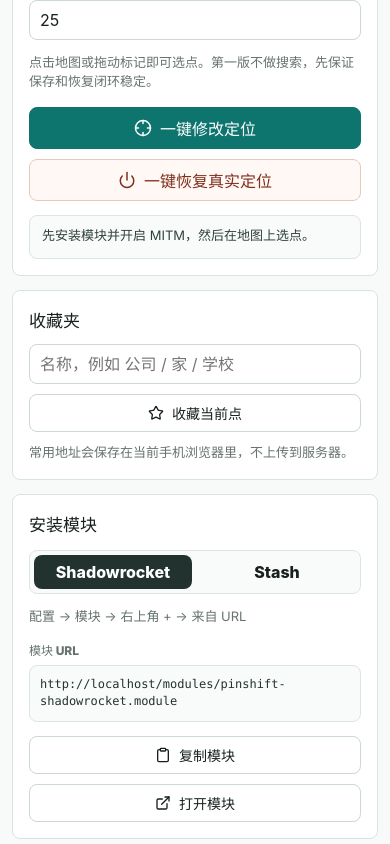
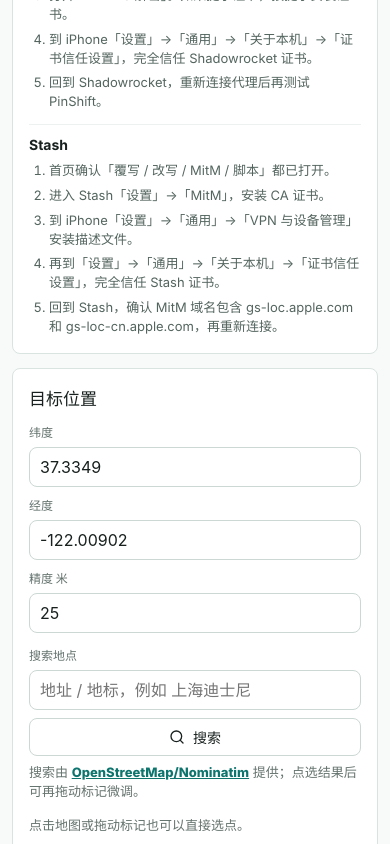
Before and after one commit to win223909/pinshift, a React (Vite) app: page / in a window 390 px wide. Shown: the part 940-1784 px from the top of the page. Built offline with nearby package versions, Linux system fonts and the light colour scheme.

Commit message:
Add proxy setup guide and map search

```diff
--- a/src/App.tsx
+++ b/src/App.tsx
@@ -1,6 +1,6 @@
-import { CheckCircle2, Clipboard, Crosshair, ExternalLink, LocateFixed, MapPin, Power, RefreshCcw, Star, Trash2, ShieldCheck } from "lucide-react";
+import { CheckCircle2, Clipboard, Crosshair, ExternalLink, LocateFixed, MapPin, Power, RefreshCcw, Search, Star, Trash2, ShieldCheck } from "lucide-react";
 import L from "leaflet";
-import type { ReactNode } from "react";
+import type { FormEvent, ReactNode } from "react";
 import { useEffect, useMemo, useRef, useState } from "react";
 
 type ClientId = "shadowrocket" | "stash";
@@ -15,6 +15,14 @@
   id: string;
   name: string;
   createdAt: string;
+};
+
+type SearchResult = {
+  place_id?: number;
+  display_name: string;
+  lat: string;
+  lon: string;
+  type?: string;
 };
 
 type StatusPayload = {
@@ -36,13 +44,13 @@
     id: "shadowrocket",
     name: "Shadowrocket",
     moduleFile: "pinshift-shadowrocket.module",
-    importHint: "配置 -> 模块 -> 右上角 + -> 来自 URL",
+    importHint: "配置 → 模块 → 右上角 + → 来自 URL",
   },
   {
     id: "stash",
     name: "Stash",
     moduleFile: "pinshift-stash.stoverride",
-    importHint: "覆写 -> 安装覆写 -> 粘贴 URL；首页打开 覆写 / 改写 / MitM / 脚本",
+    importHint: "覆写 → 安装覆写 → 粘贴 URL；首页打开 覆写 / 改写 / MitM / 脚本",
   },
 ];
 
@@ -62,6 +70,10 @@
   const [currentLocation, setCurrentLocation] = useState<Pin | null>(null);
   const [favorites, setFavorites] = useState<Favorite[]>(() => readFavorites());
   const [favoriteName, setFavoriteName] = useState("");
+  const [searchQuery, setSearchQuery] = useState("");
+  const [searchResults, setSearchResults] = useState<SearchResult[]>([]);
+  const [searchMessage, setSearchMessage] = useState("");
+  const [searchBusy, setSearchBusy] = useState(false);
   const [clientId, setClientId] = useState<ClientId>("shadowrocket");
   const [status, setStatus] = useState<StatusPayload | null>(null);
   const [message, setMessage] = useState(urlPin ? "已从链接导入坐标，可以直接保存或加入收藏。" : "先安装模块并开启 MITM，然后在地图上选点。");
@@ -72,6 +84,7 @@
   const mapRef = useRef<L.Map | null>(null);
   const markerRef = useRef<L.Marker | null>(null);
   const currentMarkerRef = useRef<L.Marker | null>(null);
+  const lastSearchAtRef = useRef(0);
 
   const baseUrl = useMemo(() => window.location.origin + normalizedBasePath(), []);
   const selectedClient = clients.find((client) => client.id === clientId) || clients[0];
@@ -220,6 +233,60 @@
     setFavorites((current) => current.filter((favorite) => favorite.id !== id));
   }
 
+  async function searchPlaces(event: FormEvent<HTMLFormElement>) {
+    event.preventDefault();
+    const query = searchQuery.trim();
+    if (!query) {
+      setSearchResults([]);
+      setSearchMessage("请输入要搜索的地点或地址。");
+      return;
+    }
+
+    setSearchBusy(true);
+    setSearchMessage("正在搜索...");
+    try {
+      const now = Date.now();
+      if (now - lastSearchAtRef.current < 1100) {
+        setSearchMessage("搜索太快了，等 1 秒再试。");
+        return;
+      }
+      lastSearchAtRef.current = now;
+      const params = new URLSearchParams({
+        q: query,
+        format: "jsonv2",
+        addressdetails: "1",
+        limit: "6",
+        "accept-language": "zh-CN",
+      });
+      const response = await fetch(`https://nominatim.openstreetmap.org/search?${params.toString()}`, {
+        headers: { Accept: "application/json" },
+      });
+      if (!response.ok) throw new Error(`HTTP ${response.status}`);
+      const data = (await response.json()) as SearchResult[];
+      const results = data.filter((item) => Number.isFinite(Number(item.lat)) && Number.isFinite(Number(item.lon)));
+      setSearchResults(results);
+      setSearchMessage(results.length ? `找到 ${results.length} 个结果，点选后会移动地图。` : "没有找到匹配地点，换个关键词试试。");
+    } catch (error) {
+      const detail = error instanceof Error ? error.message : String(error);
+      setSearchResults([]);
+      setSearchMessage(`搜索失败：${detail}`);
+    } finally {
+      setSearchBusy(false);
+    }
+  }
+
+  function applySearchResult(result: SearchResult) {
+    const next = {
+      latitude: normalizeLatitude(Number(result.lat)),
+      longitude: normalizeLongitude(Number(result.lon)),
+      accuracy: pin.accuracy,
+    };
+    setTargetPin(next);
+    mapRef.current?.setView([next.latitude, next.longitude], Math.max(mapRef.current.getZoom(), 16));
+    setSearchQuery(result.display_name);
+    setSearchMessage(`已选中：${formatSearchTitle(result.display_name)}`);
+  }
+
   function selectMapLatLng(value: L.LatLng) {
     const display = {
       latitude: roundCoord(value.lat),
@@ -318,6 +385,31 @@
           </ol>
         </section>
 
+        <section className="panel setup-guide">
+          <h2>代理设置说明</h2>
+          <p className="hint">Shadowsocks 只是节点类型；PinShift 是否生效，关键看 Shadowrocket / Stash 的 HTTPS 解密或 MitM 是否打开并信任证书。</p>
+          <div className="setup-group">
+            <h3>Shadowrocket</h3>
+            <ol>
+              <li>导入 PinShift 模块并启用当前代理配置。</li>
+              <li>进入「配置」→「本地文件」，点开正在使用的配置。</li>
+              <li>打开「HTTPS 解密」。如果提示证书，按提示安装证书。</li>
+              <li>到 iPhone「设置」→「通用」→「关于本机」→「证书信任设置」，完全信任 Shadowrocket 证书。</li>
+              <li>回到 Shadowrocket，重新连接代理后再测试 PinShift。</li>
+            </ol>
+          </div>
+          <div className="setup-group">
+            <h3>Stash</h3>
+            <ol>
+              <li>首页确认「覆写 / 改写 / MitM / 脚本」都已打开。</li>
+              <li>进入 Stash「设置」→「MitM」，安装 CA 证书。</li>
+              <li>到 iPhone「设置」→「通用」→「VPN 与设备管理」安装描述文件。</li>
+              <li>再到「设置」→「通用」→「关于本机」→「证书信任设置」，完全信任 Stash 证书。</li>
+              <li>回到 Stash，确认 MitM 域名包含 gs-loc.apple.com 和 gs-loc-cn.apple.com，再重新连接。</li>
+            </ol>
+          </div>
+        </section>
+
         <section className="panel">
           <h2>目标位置</h2>
           <div className="coordinate-grid">
@@ -334,7 +426,36 @@
               <input value={pin.accuracy} inputMode="numeric" onChange={(event) => setTargetPin({ ...pin, accuracy: Number(event.target.value) })} />
             </label>
           </div>
-          <p className="hint">点击地图或拖动标记即可选点。第一版不做搜索，先保证保存和恢复闭环稳定。</p>
+          <form className="search-form" onSubmit={searchPlaces}>
+            <label>
+              <span>搜索地点</span>
+              <div className="search-row">
+                <input value={searchQuery} placeholder="地址 / 地标，例如 上海迪士尼" onChange={(event) => setSearchQuery(event.target.value)} />
+                <button className="small-button" type="submit" disabled={searchBusy}>
+                  <Search size={16} />
+                  {searchBusy ? "搜索中" : "搜索"}
+                </button>
+              </div>
+            </label>
+            <p className="hint">
+              {searchMessage || (
+                <>
+                  搜索由 <a href="https://www.openstreetmap.org/copyright" target="_blank" rel="noreferrer">OpenStreetMap/Nominatim</a> 提供；点选结果后可再拖动标记微调。
+                </>
+              )}
+            </p>
+            {searchResults.length ? (
+              <div className="search-results">
+                {searchResults.map((result, index) => (
+                  <button className="search-result" type="button" key={`${result.place_id || index}-${result.lat}-${result.lon}`} onClick={() => applySearchResult(result)}>
+                    <strong>{formatSearchTitle(result.display_name)}</strong>
+                    <span>{result.display_name}</span>
+                  </button>
+                ))}
+              </div>
+            ) : null}
+          </form>
+          <p className="hint">点击地图或拖动标记也可以直接选点。</p>
           <div className="primary-actions">
             <button className="save-button" onClick={saveLocation} disabled={busy}>
               <Crosshair size={18} />
@@ -524,4 +645,8 @@
   }).format(date);
 }
 
+function formatSearchTitle(value: string) {
+  return value.split(",")[0]?.trim() || value;
+}
+
 export default App;
--- a/src/styles.css
+++ b/src/styles.css
@@ -97,6 +97,11 @@
   color: #65736f;
   font-size: 13px;
   line-height: 1.5;
+}
+
+.hint a {
+  color: #0d746e;
+  font-weight: 800;
 }
 
 .map {
@@ -309,6 +314,77 @@
   line-height: 1.45;
 }
 
+.setup-guide {
+  gap: 12px;
+}
+
+.setup-group {
+  display: grid;
+  gap: 8px;
+  padding-top: 12px;
+  border-top: 1px solid #edf2f0;
+}
+
+.setup-group h3 {
+  margin: 0;
+  font-size: 14px;
+}
+
+.setup-group ol {
+  display: grid;
+  gap: 6px;
+  margin: 0;
+  padding-left: 20px;
+  color: #53645f;
+  font-size: 13px;
+  line-height: 1.45;
+}
+
+.search-form {
+  display: grid;
+  gap: 8px;
+}
+
+.search-row {
+  display: grid;
+  grid-template-columns: minmax(0, 1fr) auto;
+  gap: 8px;
+}
+
+.search-results {
+  display: grid;
+  gap: 8px;
+}
+
+.search-result {
+  display: grid;
+  gap: 4px;
+  min-width: 0;
+  padding: 10px 11px;
+  border: 1px solid #dbe5e2;
+  border-radius: 8px;
+  text-align: left;
+  color: #22332f;
+  background: #f8fbfa;
+}
+
+.search-result strong,
+.search-result span {
+  min-width: 0;
+  overflow: hidden;
+  text-overflow: ellipsis;
+  white-space: nowrap;
+}
+
+.search-result strong {
+  font-size: 14px;
+}
+
+.search-result span {
+  color: #64736f;
+  font-size: 12px;
+}
+
 .client-tabs {
   display: grid;
   grid-template-columns: repeat(2, minmax(0, 1fr));
@@ -496,6 +572,10 @@
     grid-template-columns: 1fr;
   }
 
+  .search-row {
+    grid-template-columns: 1fr;
+  }
+
   .status-row {
     grid-template-columns: 22px 92px 1fr;
   }
```
Also changed, not shown: 1 other file (tests, documents, lock files or other folders).
